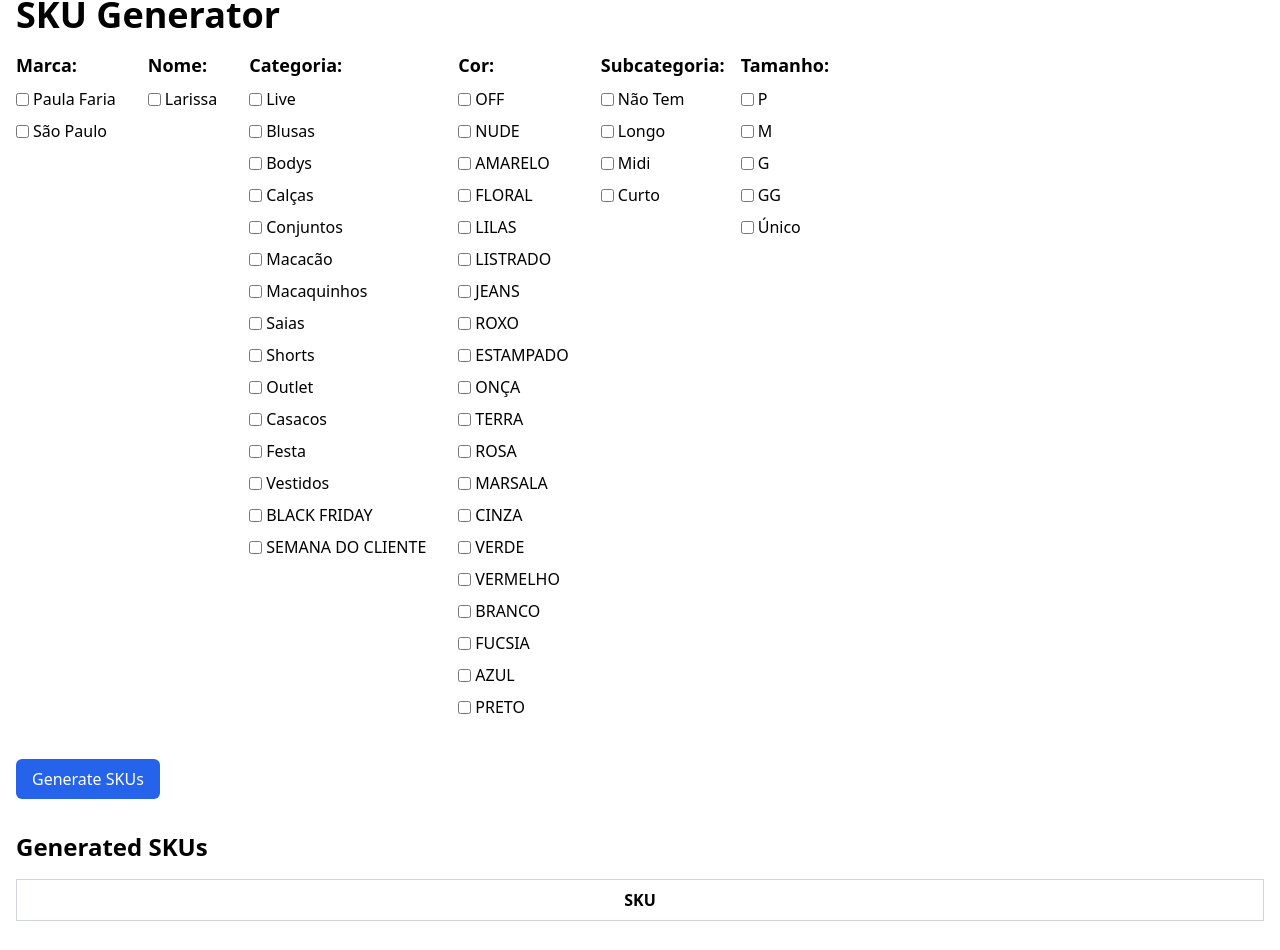
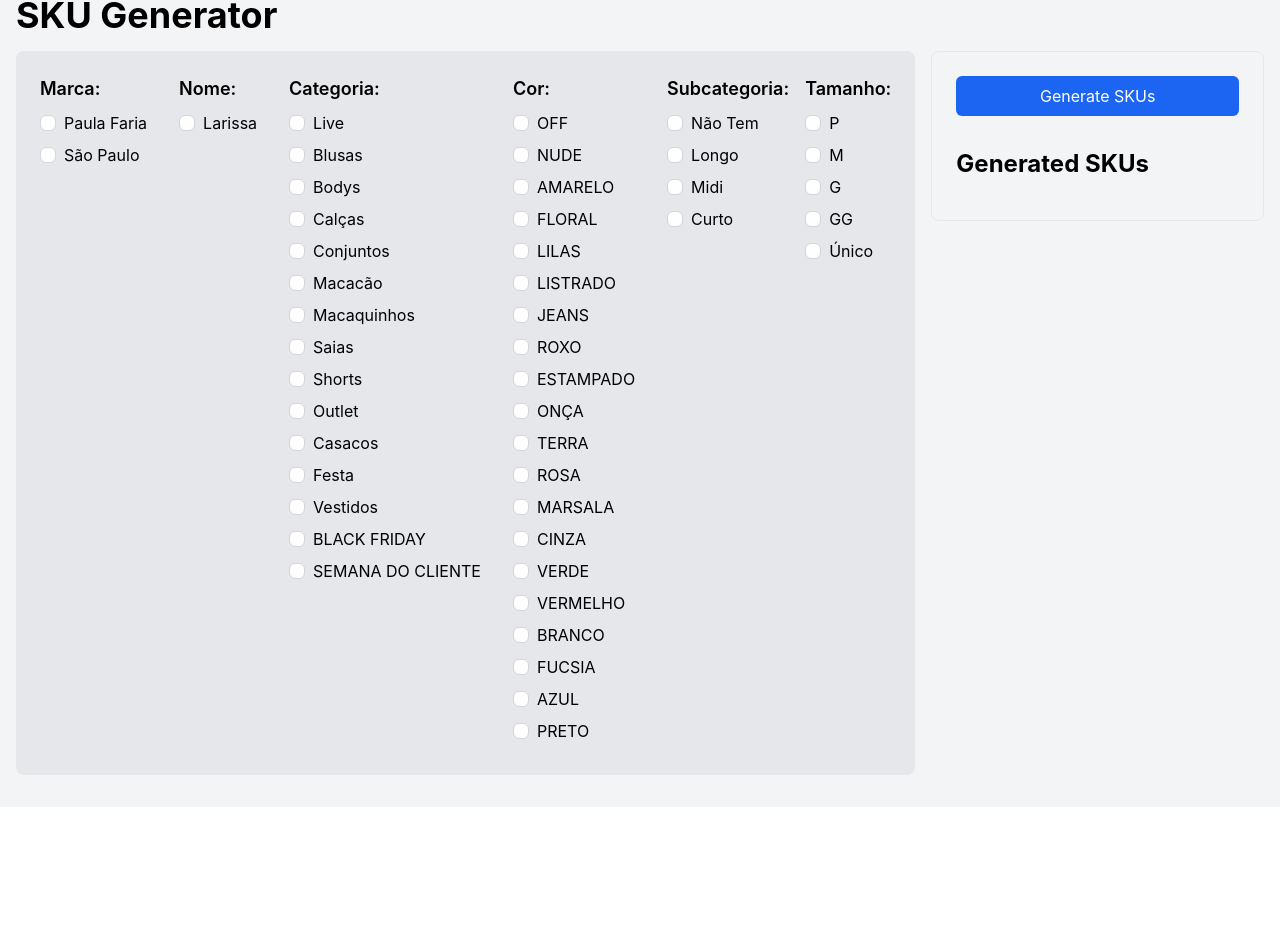
Before and after one commit to oitent/sku-generator, a Next.js app: page / in a window 1280 px wide. Shown: the part 37-987 px from the top of the page. After the commit the page ends 844 px from the top, so only its background shows below. Built offline with nearby package versions, Linux system fonts and the light colour scheme.

Commit message:
Add better styling

```diff
--- a/package.json
+++ b/package.json
@@ -9,6 +9,7 @@
     "lint": "next lint"
   },
   "dependencies": {
+    "flowbite": "^1.6.5",
     "next": "13.4.1",
     "react": "18.2.0",
     "react-dom": "18.2.0",
--- a/pages/_app.js
+++ b/pages/_app.js
@@ -1,4 +1,4 @@
-import '../styles/tailwind.css';
+import '../styles/globals.css';
 
 function MyApp({ Component, pageProps }) {
   return <Component {...pageProps} />;
--- a/pages/index.js
+++ b/pages/index.js
@@ -53,53 +53,57 @@
   };
 
   return (
-    <div className="container mx-auto px-4 py-8">
-      <h1 className="text-4xl font-bold mb-4">SKU Generator</h1>
-      <form onSubmit={handleSubmit} className="space-y-4 flex flex-col w-full">
-        <ul className='flex flex-row gap-4'>
+    <main className='dark:bg-black bg-gray-100 min-h-screen h-full'>
+      <div className="mx-auto px-4 py-8">
+        <h1 className="text-4xl font-bold mb-4 dark:text-white text-black">SKU Generator</h1>
+        <form onSubmit={handleSubmit} className="flex flex-row w-full justify-between items-start gap-4">
+          <ul className='flex flex-row gap-4 bg-gray-200 dark:bg-gray-800 rounded-lg p-6'>
+
             {Object.keys(parametersData).map((parameter) => (
-            <li key={parameter} className='flex flex-col'>
-              <p className="text-lg font-semibold mb-2">{parameter}:</p>
+
+              <li key={parameter} className='flex flex-col' data-tooltip-target="tooltip-default">
+                <p className="text-lg font-semibold mb-2 text-black dark:text-gray-200">{parameter}:</p>
                 {parametersData[parameter].map((option) => (
                   <label
                     key={option.id}
-                  className="inline-flex items-center space-x-1 mr-4 mb-2"
+                    className="inline-flex items-center space-x-1 mr-4 mb-2 text-black dark:text-gray-400"
                   >
                     <input
                       type="checkbox"
                       value={option.id}
                       onChange={(e) => handleChange(e, parameter, option.id)}
-                    className="rounded-md border-gray-300"
+                      className="rounded-md border-gray-300 dark:border-gray-700 dark:bg-gray-300 mr-1"
                     />
                     <span>{option.value}</span>
                   </label>
                 ))}
               </li>
-          ))}</ul>
-        <div>
+
+            ))}
+
+          </ul>
+          <div className='flex flex-col w-auto flex-grow flex-wrap bg-gray-100 dark:bg-gray-900 p-6 rounded-lg border border-gray-200 dark:border-gray-500'>
             <button
               type="submit"
-            className="px-4 py-2 bg-blue-600 text-white rounded-md mt-4"
+              className="px-4 py-2 bg-blue-600 text-white rounded-md"
             >
               Generate SKUs
-          </button></div>
-      </form>
-      <h2 className="text-2xl font-bold mt-8 mb-4">Generated SKUs</h2>
+            </button>
+
+            <h2 className="text-2xl font-bold mt-8 mb-4 text-black dark:text-white">Generated SKUs</h2>
             <table className="w-full table-auto">
-        <thead>
-          <tr>
-            <th className="border border-gray-300 px-4 py-2">SKU</th>
-          </tr>
-        </thead>
               <tbody>
                 {skuList.map((sku, index) => (
-            <tr key={index} className="bg-gray-100">
-              <td className="border border-gray-300 px-4 py-2">{sku}</td>
+                  <tr key={index} className="bg-gray-700">
+                    <td className="px-4 leading-tallest text-white font-mono">{sku}</td>
                   </tr>
                 ))}
               </tbody>
             </table>
           </div>
+        </form>
+      </div>
+    </main>
   );
 };
 
--- a/styles/globals.css
+++ b/styles/globals.css
@@ -1,16 +1,3 @@
-html,
-body {
-  padding: 0;
-  margin: 0;
-  font-family: -apple-system, BlinkMacSystemFont, Segoe UI, Roboto, Oxygen,
-    Ubuntu, Cantarell, Fira Sans, Droid Sans, Helvetica Neue, sans-serif;
-}
-
-a {
-  color: inherit;
-  text-decoration: none;
-}
-
-* {
-  box-sizing: border-box;
-}
+@tailwind base;
+@tailwind components;
+@tailwind utilities;
--- a/styles/tailwind.css
+++ /dev/null
@@ -1,3 +0,0 @@
-@tailwind base;
-@tailwind components;
-@tailwind utilities;
--- a/tailwind.config.js
+++ b/tailwind.config.js
@@ -1,11 +1,112 @@
+const colors = require('tailwindcss/colors')
+
+/** @type {import("tailwindcss").Config} */
+
 module.exports = {
-  purge: ['./pages/**/*.{js,ts,jsx,tsx}', './components/**/*.{js,ts,jsx,tsx}'],
-  darkMode: false, // or 'media' or 'class'
+  content: [
+    "./app/**/*.{js,ts,jsx,tsx}",
+    "./node_modules/flowbite-react/**/*.js",
+    "./pages/**/*.{js,ts,jsx,tsx}",
+    "./lib/components/**/*.{js,ts,jsx,tsx}",
+    "./public/**/*.{jpg,png,svg,webp}",
+  ],
+  plugins: [
+    require("flowbite/plugin"),
+  ],
+  darkMode: "media",
   theme: {
-    extend: {},
-  },
-  variants: {
-    extend: {},
-  },
-  plugins: [],
+    extend: {
+      colors: {
+        gray: colors.stone,
+        info: colors.teal,
+        secondary: colors.amber,
+        mermaid: { "50": "#B50000", "100": "#8A0000", "200": "#d10000", "300": "#d10000", "400": "#d10000", "500": "#F10101" }
+      },
+      dropShadow: {
+        "special": [
+          "0 2.8px 2.2px rgba(0, 0, 0, 0.034)",
+          "0 6.7px 5.3px rgba(0, 0, 0, 0.048)",
+          "0 12.5px 10px rgba(0, 0, 0, 0.06)",
+          "0 22.3px 17.9px rgba(0, 0, 0, 0.072)",
+          "0 41.8px 33.4px rgba(0, 0, 0, 0.086)",
+          "0 100px 80px rgba(0, 0, 0, 0.12)"
+        ]
+      },
+      fontSize: {
+        xxxs: "0.4rem",
+        xxs: "0.6rem",
+        xs: "0.8rem",
+        s: "0.9rem",
+        x: "1rem",
+        xxl: "2rem",
+        xxxl: "3rem",
+        xxxxl: "5rem"
+      },
+      lineHeight: {
+        shortest: ".6rem",
+        shorter: ".8rem",
+        normal: "1rem",
+        xxxs: "1rem",
+        short: "1.2rem",
+        tall: "1.4rem",
+        taller: "1.5rem",
+        tallest: "2rem",
+        xxs: "2.8rem",
+        xs: "3.9rem",
+        x: "4.5rem",
+        xl: "6rem",
+        xxl: "8rem",
+        xxxl: "10rem",
+        nil: "0rem",
+        none: "1",
+      },
+      letterSpacing: {
+        tightest: "-.075em",
+        tighter: "-.05em",
+        tight: "-.03em",
+        normal: "0",
+        wide: ".03em",
+        wider: ".05em",
+        widest: ".09em",
+        wild: ".25em",
+      },
+    },
+    fontFamily: {
+      "body": [
+        "Inter",
+        "ui-sans-serif",
+        "system-ui",
+        "-apple-system",
+        "system-ui",
+        "Segoe UI",
+        "Roboto",
+        "Helvetica Neue",
+        "Arial",
+        "Noto Sans",
+        "sans-serif",
+        "Apple Color Emoji",
+        "Segoe UI Emoji",
+        "Segoe UI Symbol",
+        "Noto Color Emoji"
+      ],
+      "sans": [
+        "Inter",
+        "ui-sans-serif",
+        "system-ui",
+        "-apple-system",
+        "system-ui",
+        "Segoe UI",
+        "Roboto",
+        "Helvetica Neue",
+        "Arial",
+        "Noto Sans",
+        "sans-serif",
+        "Apple Color Emoji",
+        "Segoe UI Emoji",
+        "Segoe UI Symbol",
+        "Noto Color Emoji"
+      ]
+    }
+
+  }
 }
```
Also changed, not shown: 1 other file (tests, documents, lock files or other folders). Lines whose indentation alone changed are shown as unchanged.
